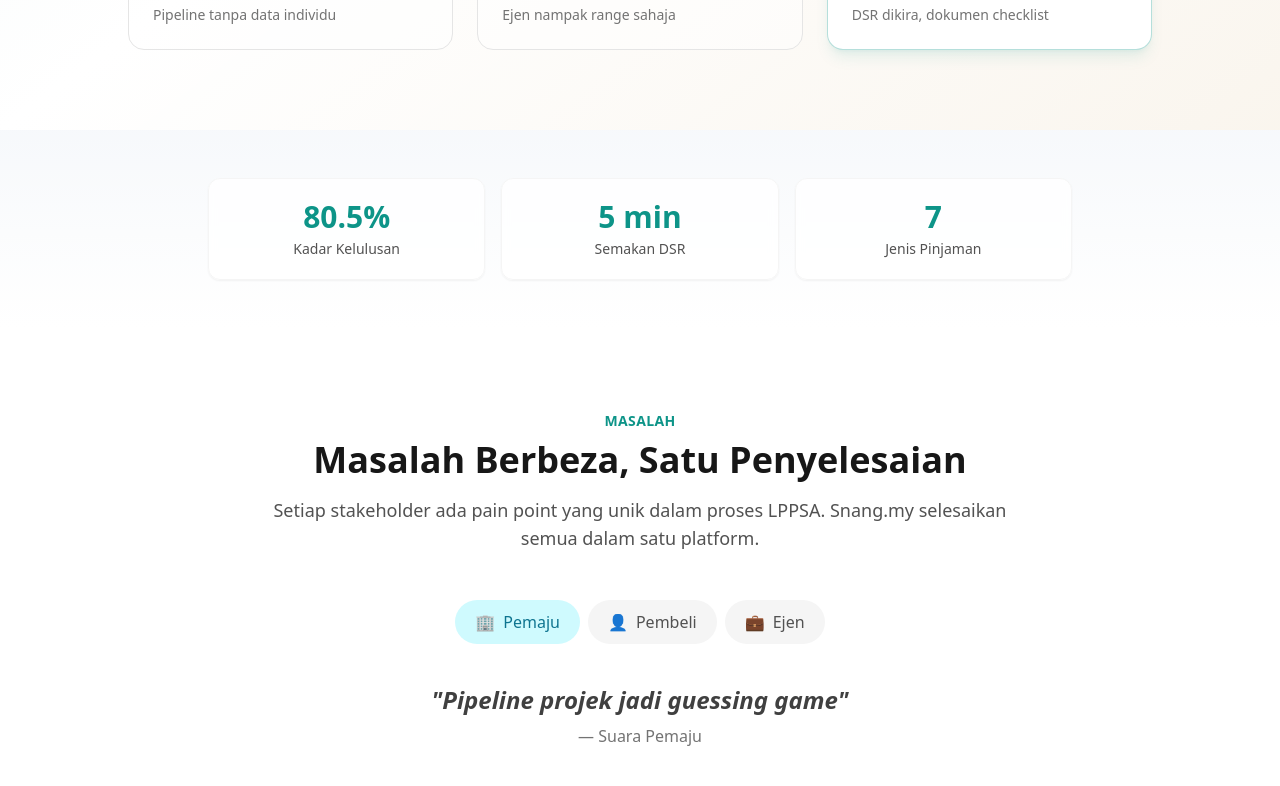
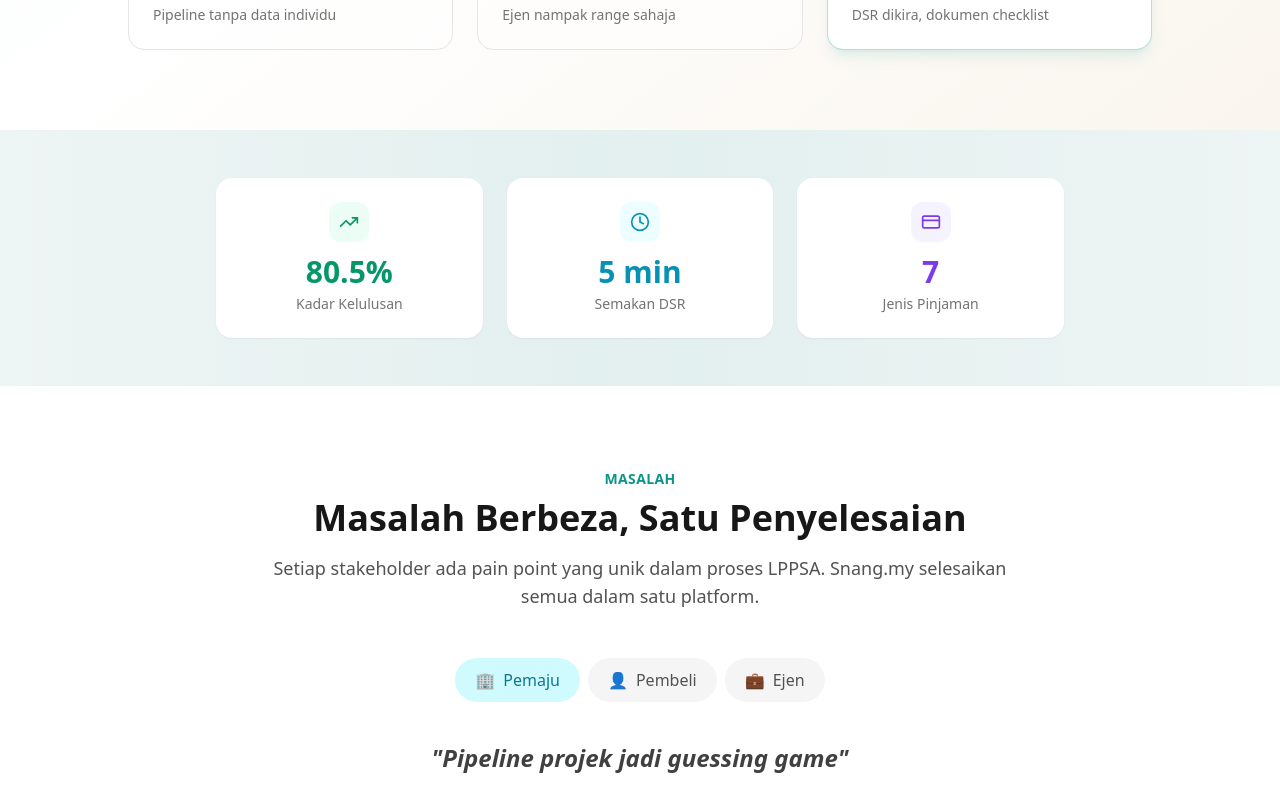
Before and after one commit to fidos777/mortgage-flow-demo, a Next.js app: page / in a window 1280 px wide. Shown: the part 960-1746 px from the top of the page. Built offline with nearby package versions, Linux system fonts and the light colour scheme.

Commit message:
fix: color alternation, emoji removal, stats values

```diff
--- a/app/sections/footer.tsx
+++ b/app/sections/footer.tsx
@@ -8,8 +8,8 @@
   const [lang, setLang] = useState<'bm' | 'en'>('bm')
   return (
     <div className="inline-flex items-center gap-1 bg-white/10 rounded-full p-1">
-      <button onClick={() => setLang('bm')} className={`px-3 py-1 text-xs font-medium rounded-full transition-all ${lang === 'bm' ? 'bg-white text-primary' : 'text-white/70 hover:text-white'}`}>BM</button>
-      <button onClick={() => setLang('en')} className={`px-3 py-1 text-xs font-medium rounded-full transition-all ${lang === 'en' ? 'bg-white text-primary' : 'text-white/70 hover:text-white'}`}>EN</button>
+      <button onClick={() => setLang('bm')} className={`px-3 py-1 text-xs font-medium rounded-full transition-all ${lang === 'bm' ? 'bg-white text-neutral-800' : 'text-white/70 hover:text-white'}`}>BM</button>
+      <button onClick={() => setLang('en')} className={`px-3 py-1 text-xs font-medium rounded-full transition-all ${lang === 'en' ? 'bg-white text-neutral-800' : 'text-white/70 hover:text-white'}`}>EN</button>
     </div>
   )
 }
@@ -17,39 +17,39 @@
 export function Footer() {
   const currentYear = new Date().getFullYear()
   return (
-    <footer className="bg-primary text-white">
+    <footer className="bg-neutral-900 text-white">
       <div className="max-w-6xl mx-auto px-4 sm:px-6 py-12">
         <div className="grid grid-cols-1 md:grid-cols-4 gap-8">
           <div className="md:col-span-2">
-            <Link href="/" className="inline-block"><span className="text-2xl font-bold">Snang.my</span></Link>
-            <p className="mt-3 text-white/80 text-sm leading-relaxed max-w-sm">Platform kesediaan pinjaman LPPSA untuk pembeli rumah, pemaju, dan ejen hartanah Malaysia.</p>
+            <Link href="/" className="inline-block"><span className="text-2xl font-bold text-primary">Snang.my</span></Link>
+            <p className="mt-3 text-neutral-400 text-sm leading-relaxed max-w-sm">Platform kesediaan pinjaman LPPSA untuk pembeli rumah, pemaju, dan ejen hartanah Malaysia.</p>
             <div className="flex items-center gap-4 mt-4">
-              <div className="flex items-center gap-1.5 text-white/60 text-xs"><Shield className="w-4 h-4" /><span>SSL Secured</span></div>
-              <div className="flex items-center gap-1.5 text-white/60 text-xs"><Globe className="w-4 h-4" /><span>PDPA Compliant</span></div>
+              <div className="flex items-center gap-1.5 text-neutral-500 text-xs"><Shield className="w-4 h-4" /><span>SSL Secured</span></div>
+              <div className="flex items-center gap-1.5 text-neutral-500 text-xs"><Globe className="w-4 h-4" /><span>PDPA Compliant</span></div>
             </div>
           </div>
           <div>
-            <h4 className="font-semibold text-sm uppercase tracking-wider mb-4">Platform</h4>
+            <h4 className="font-semibold text-sm uppercase tracking-wider mb-4 text-neutral-300">Platform</h4>
             <ul className="space-y-2">
-              <li><Link href="/buyer" className="text-white/80 hover:text-white text-sm transition-colors">Cuba Demo</Link></li>
-              <li><Link href="/#personas" className="text-white/80 hover:text-white text-sm transition-colors">Untuk Siapa</Link></li>
-              <li><Link href="/#how" className="text-white/80 hover:text-white text-sm transition-colors">Cara Guna</Link></li>
+              <li><Link href="/buyer" className="text-neutral-400 hover:text-white text-sm transition-colors">Cuba Demo</Link></li>
+              <li><Link href="/#personas" className="text-neutral-400 hover:text-white text-sm transition-colors">Untuk Siapa</Link></li>
+              <li><Link href="/#how" className="text-neutral-400 hover:text-white text-sm transition-colors">Cara Guna</Link></li>
             </ul>
           </div>
           <div>
-            <h4 className="font-semibold text-sm uppercase tracking-wider mb-4">Syarikat</h4>
+            <h4 className="font-semibold text-sm uppercase tracking-wider mb-4 text-neutral-300">Syarikat</h4>
             <ul className="space-y-2">
-              <li><a href="https://qontrek.com" target="_blank" rel="noopener noreferrer" className="text-white/80 hover:text-white text-sm transition-colors">Qontrek.com</a></li>
-              <li><Link href="/dasar-privasi" className="text-white/80 hover:text-white text-sm transition-colors">Dasar Privasi</Link></li>
-              <li><Link href="/hubungi-kami" className="text-white/80 hover:text-white text-sm transition-colors">Hubungi Kami</Link></li>
+              <li><a href="https://qontrek.com" target="_blank" rel="noopener noreferrer" className="text-neutral-400 hover:text-white text-sm transition-colors">Qontrek.com</a></li>
+              <li><Link href="/dasar-privasi" className="text-neutral-400 hover:text-white text-sm transition-colors">Dasar Privasi</Link></li>
+              <li><Link href="/hubungi-kami" className="text-neutral-400 hover:text-white text-sm transition-colors">Hubungi Kami</Link></li>
             </ul>
           </div>
         </div>
       </div>
-      <div className="border-t border-white/10">
+      <div className="border-t border-neutral-800">
         <div className="max-w-6xl mx-auto px-4 sm:px-6 py-4">
           <div className="flex flex-col sm:flex-row items-center justify-between gap-4">
-            <p className="text-white/60 text-xs text-center sm:text-left">© {currentYear} SME Cloud Sdn Bhd. Hak cipta terpelihara.</p>
+            <p className="text-neutral-500 text-xs text-center sm:text-left">© {currentYear} SME Cloud Sdn Bhd. Hak cipta terpelihara.</p>
             <LanguageToggle />
           </div>
         </div>
--- a/app/sections/stats.tsx
+++ b/app/sections/stats.tsx
@@ -1,135 +1,53 @@
-// app/sections/stats.tsx
-// Stats Section with Count-Up Animation
-// Integrates: useAnimationCapability, AnimatedContainer
-
 'use client'
 
-import { useEffect, useState, useRef } from 'react'
-import { AnimatedContainer } from '@/components/ui/animated-container'
-import { useAnimationCapability } from '@/lib/hooks/use-animation'
+import { TrendingUp, Clock, CreditCard } from 'lucide-react'
 
-// ==========================================
-// Count-Up Hook
-// ==========================================
-
-function useCountUp(
-  target: number,
-  duration: number = 2000,
-  startOnView: boolean = true
-) {
-  const [count, setCount] = useState(0)
-  const [hasStarted, setHasStarted] = useState(false)
-  const ref = useRef<HTMLDivElement>(null)
-  const animationTier = useAnimationCapability()
-
-  useEffect(() => {
-    if (!startOnView || animationTier === 'none') {
-      setCount(target)
-      return
-    }
-
-    const observer = new IntersectionObserver(
-      ([entry]) => {
-        if (entry.isIntersecting && !hasStarted) {
-          setHasStarted(true)
-        }
-      },
-      { threshold: 0.5 }
-    )
-
-    if (ref.current) {
-      observer.observe(ref.current)
-    }
-
-    return () => observer.disconnect()
-  }, [startOnView, hasStarted, target, animationTier])
-
-  useEffect(() => {
-    if (!hasStarted) return
-
-    const actualDuration = animationTier === 'reduced' ? duration / 2 : duration
-    const steps = 60
-    const stepValue = target / steps
-    let current = 0
-
-    const interval = setInterval(() => {
-      current += stepValue
-      if (current >= target) {
-        setCount(target)
-        clearInterval(interval)
-      } else {
-        setCount(Math.floor(current * 10) / 10)
-      }
-    }, actualDuration / steps)
-
-    return () => clearInterval(interval)
-  }, [hasStarted, target, duration, animationTier])
-
-  return { count, ref }
-}
-
-// ==========================================
-// Stat Card Component
-// ==========================================
-
-interface StatCardProps {
-  value: number
-  suffix?: string
-  prefix?: string
-  label: string
-  delay?: number
-}
-
-function StatCard({ value, suffix = '', prefix = '', label, delay = 0 }: StatCardProps) {
-  const { count, ref } = useCountUp(value, 2000)
-
-  const formattedValue = Number.isInteger(value)
-    ? Math.floor(count)
-    : count.toFixed(1)
-
-  return (
-    <AnimatedContainer>
-      <div
-        ref={ref}
-        className="bg-white/80 backdrop-blur-sm rounded-xl p-4 sm:p-5 shadow-sm border border-neutral-100 text-center min-w-[140px] sm:min-w-0 flex-shrink-0 sm:flex-shrink hover:shadow-md transition-shadow"
-      >
-        <div className="text-2xl sm:text-3xl font-bold text-primary tabular-nums">
-          {prefix}{formattedValue}{suffix}
-        </div>
-        <div className="text-sm text-neutral-600 mt-1">{label}</div>
-      </div>
-    </AnimatedContainer>
-  )
-}
-
-// ==========================================
-// Stats Section
-// ==========================================
+const stats = [
+  {
+    icon: TrendingUp,
+    value: '80.5%',
+    label: 'Kadar Kelulusan',
+    color: 'text-emerald-600',
+    bgColor: 'bg-emerald-50'
+  },
+  {
+    icon: Clock,
+    value: '5 min',
+    label: 'Semakan DSR',
+    color: 'text-cyan-600',
+    bgColor: 'bg-cyan-50'
+  },
+  {
+    icon: CreditCard,
+    value: '7',
+    label: 'Jenis Pinjaman',
+    color: 'text-violet-600',
+    bgColor: 'bg-violet-50'
+  }
+]
 
 export function StatsSection() {
-  const stats = [
-    { value: 80.5, suffix: '%', label: 'Kadar Kelulusan', delay: 0 },
-    { value: 5, suffix: ' min', label: 'Semakan DSR', delay: 100 },
-    { value: 7, label: 'Jenis Pinjaman', delay: 200 },
-  ]
-
   return (
-    <section className="py-8 sm:py-12 bg-gradient-to-b from-blue-50/30 to-white">
-      <div className="max-w-4xl mx-auto px-4">
-        {/* Mobile: Horizontal scroll */}
-        <div className="flex sm:hidden gap-3 overflow-x-auto pb-2 -mx-4 px-4 snap-x snap-mandatory scrollbar-hide">
-          {stats.map((stat) => (
-            <div key={stat.label} className="snap-start">
-              <StatCard {...stat} />
-            </div>
-          ))}
-        </div>
-
-        {/* Desktop: Grid */}
-        <div className="hidden sm:grid grid-cols-3 gap-4">
-          {stats.map((stat) => (
-            <StatCard key={stat.label} {...stat} />
-          ))}
+    <section className="py-8 sm:py-12 bg-gradient-to-r from-primary/5 via-primary/10 to-primary/5">
+      <div className="max-w-4xl mx-auto px-4 sm:px-6">
+        <div className="grid grid-cols-3 gap-4 sm:gap-6">
+          {stats.map((stat, index) => {
+            const Icon = stat.icon
+            return (
+              <div
+                key={index}
+                className="bg-white rounded-2xl p-4 sm:p-6 text-center shadow-sm"
+              >
+                <div className={`w-10 h-10 mx-auto mb-3 rounded-xl ${stat.bgColor} flex items-center justify-center`}>
+                  <Icon className={`w-5 h-5 ${stat.color}`} />
+                </div>
+                <p className={`text-2xl sm:text-3xl font-bold ${stat.color}`}>
+                  {stat.value}
+                </p>
+                <p className="text-sm text-neutral-500 mt-1">{stat.label}</p>
+              </div>
+            )
+          })}
         </div>
       </div>
     </section>
```
Also changed, not shown: app/sections/final-cta.tsx (+75 -92 lines), components/trust/trust-section.tsx (+37 -133 lines), 1 other file (tests, documents, lock files or other folders).
